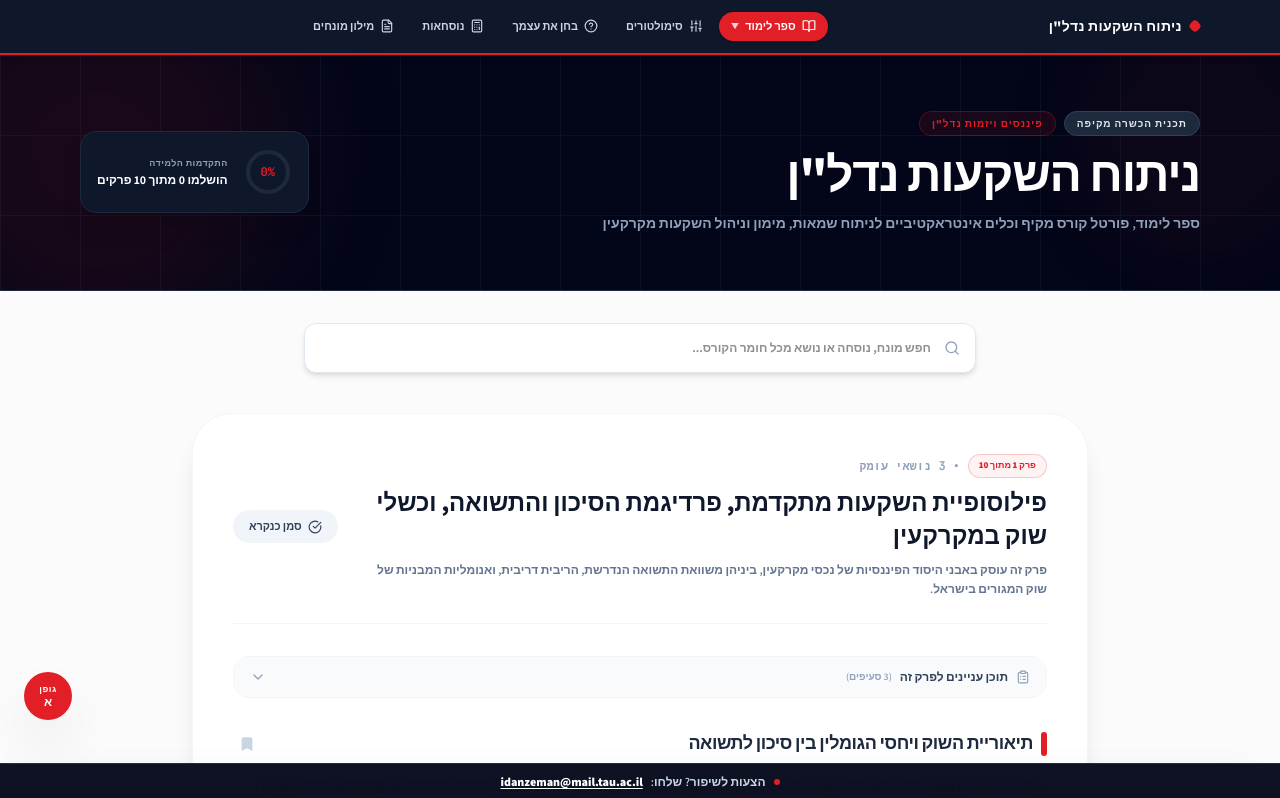
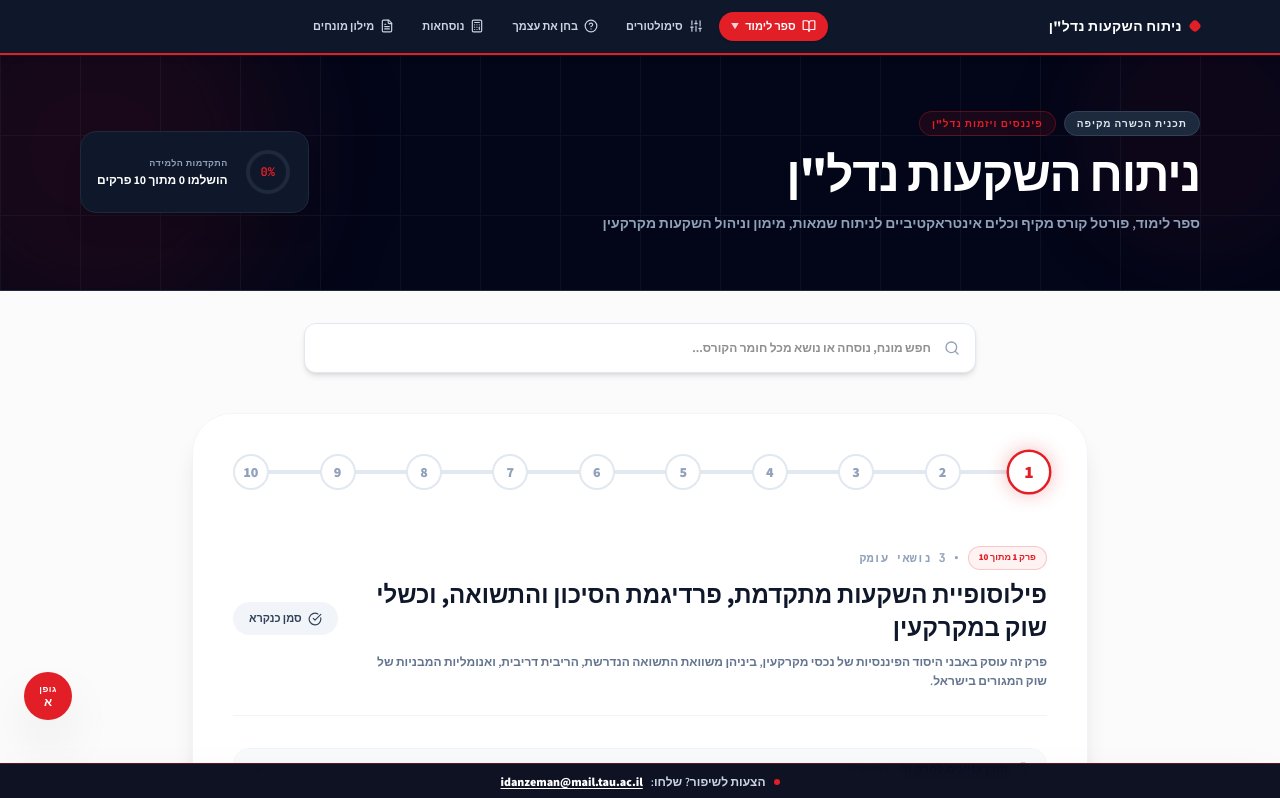
Before and after one commit to IdanZeman/realestate-analysis, a React (Vite) app: page / in a window 1280 px wide. Shown: the top 798 px of the page. Built offline with nearby package versions, Linux system fonts and the light colour scheme.

Commit message:
feat: enhance progress bar to interactive RTL stepper at top and bottom

```diff
--- a/src/App.tsx
+++ b/src/App.tsx
@@ -29,6 +29,57 @@ import Chapter9Portfolio from "./components/Chapter9Portfolio";
 import QuizCard from "./components/QuizCard";
 import TermsGlossary from "./components/TermsGlossary";
 import FormulaSheet from "./components/FormulaSheet";
+
+const ChapterStepper = ({
+  chapters,
+  selectedId,
+  onSelect
+}: {
+  chapters: { id: number, title: string }[],
+  selectedId: number,
+  onSelect: (id: number) => void
+}) => {
+  return (
+    <div className="w-full flex flex-col items-center select-none pb-6" dir="rtl">
+      <div className="flex items-center justify-between w-full relative">
+        {/* Background line */}
+        <div className="absolute right-0 left-0 top-1/2 h-1 bg-slate-200 -z-10 transform -translate-y-1/2 rounded-full mx-3 md:mx-4"></div>
+
+        {/* Active progress line (RTL) */}
+        <div
+          className="absolute right-0 top-1/2 h-1 bg-gradient-to-l from-[#E21E26] to-indigo-500 -z-10 transform -translate-y-1/2 rounded-full mx-3 md:mx-4 transition-all duration-700 ease-out"
+          style={{ width: `calc(${((selectedId - 1) / (chapters.length - 1)) * 100}% - 1.5rem)` }}
+        ></div>
+
+        {chapters.map((ch) => {
+          const isPast = ch.id < selectedId;
+          const isActive = ch.id === selectedId;
+
+          return (
+            <button
+              key={ch.id}
+              onClick={() => onSelect(ch.id)}
+              className="flex flex-col items-center gap-1 cursor-pointer group focus:outline-none relative"
+              title={`פרק ${ch.id}: ${ch.title}`}
+            >
+              <div
+                className={`w-7 h-7 md:w-9 md:h-9 rounded-full flex items-center justify-center text-[11px] md:text-sm font-black transition-all duration-300 border-2 z-10 ${
+                  isActive
+                    ? "bg-white border-[#E21E26] text-[#E21E26] shadow-[0_0_15px_rgba(226,30,38,0.3)] scale-110 md:scale-125"
+                    : isPast
+                      ? "bg-indigo-50 border-indigo-500 text-indigo-600 hover:bg-indigo-100"
+                      : "bg-white border-slate-200 text-slate-400 hover:border-slate-300 hover:bg-slate-50"
+                }`}
+              >
+                {ch.id}
+              </div>
+            </button>
+          );
+        })}
+      </div>
+    </div>
+  );
+};
 
 export default function App() {
   const [activeTab, setActiveTab] = useState<"read" | "sims" | "quiz" | "terms" | "formulas">("read");
@@ -531,6 +582,13 @@ export default function App() {
         {activeTab === "read" && (
           <div className="max-w-4xl mx-auto w-full bg-white p-6 md:p-10 rounded-[2.5rem] border border-slate-100 shadow-xl space-y-8 min-h-[600px] animate-fade-in">
 
+            {/* Top Stepper */}
+            <ChapterStepper
+              chapters={chaptersData}
+              selectedId={selectedChapterId}
+              onSelect={(id) => { setSelectedChapterId(id); setTocOpen(false); window.scrollTo({ top: 0, behavior: 'smooth' }); }}
+            />
+
             {/* Chapter Header */}
             <div className="flex flex-col md:flex-row justify-between md:items-center gap-4 border-b border-slate-100 pb-6">
               <div className="flex-1">
@@ -755,8 +813,17 @@ export default function App() {
               </div>
             )}
 
+            {/* Bottom Stepper */}
+            <div className="pt-8 border-t border-slate-100">
+              <ChapterStepper
+                chapters={chaptersData}
+                selectedId={selectedChapterId}
+                onSelect={(id) => { setSelectedChapterId(id); setTocOpen(false); window.scrollTo({ top: 0, behavior: 'smooth' }); }}
+              />
+            </div>
+
             {/* Navigation footer */}
-            <div className="pt-8 border-t border-slate-100 flex justify-between items-center text-xs select-none">
+            <div className="pt-6 flex justify-between items-center text-xs select-none">
               {selectedChapterId > 1 ? (
                 <button
                   onClick={() => {
@@ -764,25 +831,12 @@ export default function App() {
                     setTocOpen(false);
                     window.scrollTo({ top: 0, behavior: 'smooth' });
                   }}
-                  className="flex items-center gap-1.5 text-slate-500 hover:text-slate-900 font-extrabold cursor-pointer w-1/3 justify-start"
+                  className="flex items-center gap-1.5 text-slate-500 hover:text-slate-900 font-extrabold cursor-pointer w-1/2 justify-start"
                 >
                   <span>→</span>
                   <span>לפרק הקודם ({selectedChapterId - 1})</span>
                 </button>
-              ) : <div className="w-1/3" />}
-
-              {/* Progress bar between chapters */}
-              <div className="flex flex-col items-center gap-1.5 w-1/3">
-                <span className="text-[10px] font-black text-slate-400">
-                  פרק {selectedChapterId} מתוך {chaptersData.length}
-                </span>
-                <div className="w-full max-w-[150px] h-2 bg-slate-100 rounded-full overflow-hidden border border-slate-200" dir="ltr">
-                  <div
-                    className="h-full bg-gradient-to-r from-indigo-500 to-[#E21E26] transition-all duration-700 ease-out"
-                    style={{ width: `${(selectedChapterId / chaptersData.length) * 100}%` }}
-                  ></div>
-                </div>
-              </div>
+              ) : <div className="w-1/2" />}
 
               {selectedChapterId < chaptersData.length ? (
                 <button
@@ -791,13 +845,13 @@ export default function App() {
                     setTocOpen(false);
                     window.scrollTo({ top: 0, behavior: 'smooth' });
                   }}
-                  className="flex items-center gap-1.5 text-indigo-600 hover:text-indigo-900 font-extrabold cursor-pointer w-1/3 justify-end"
+                  className="flex items-center gap-1.5 text-indigo-600 hover:text-indigo-900 font-extrabold cursor-pointer w-1/2 justify-end"
                 >
                   <span>לפרק הבא ({selectedChapterId + 1})</span>
                   <span>←</span>
                 </button>
               ) : (
-                <div className="text-[10px] text-emerald-600 font-black uppercase w-1/3 text-left">
+                <div className="text-[10px] text-emerald-600 font-black uppercase w-1/2 text-left">
                   הגעת לסוף ספר הלימוד! מרכז הסימולטורים פתוח.
                 </div>
               )}
```
